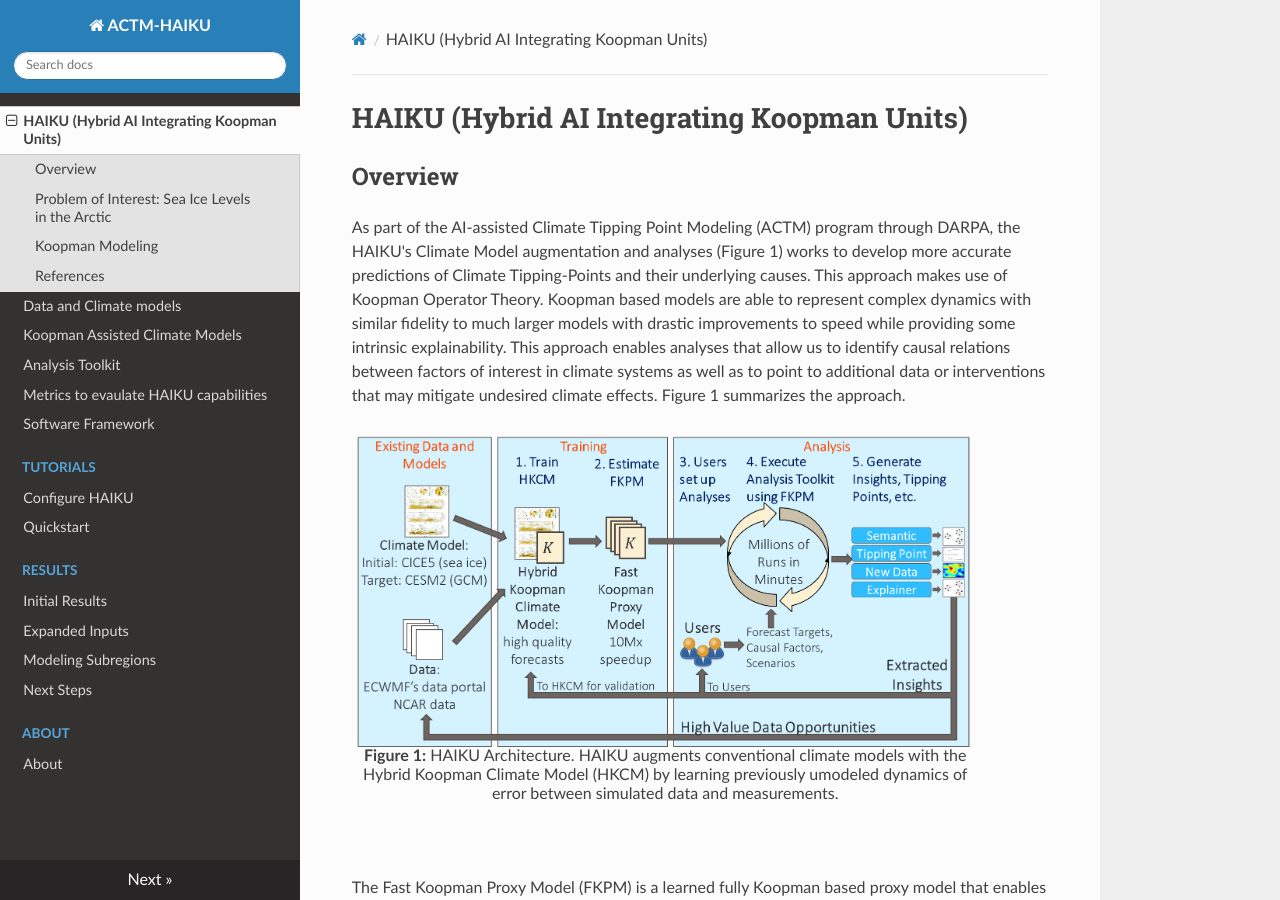
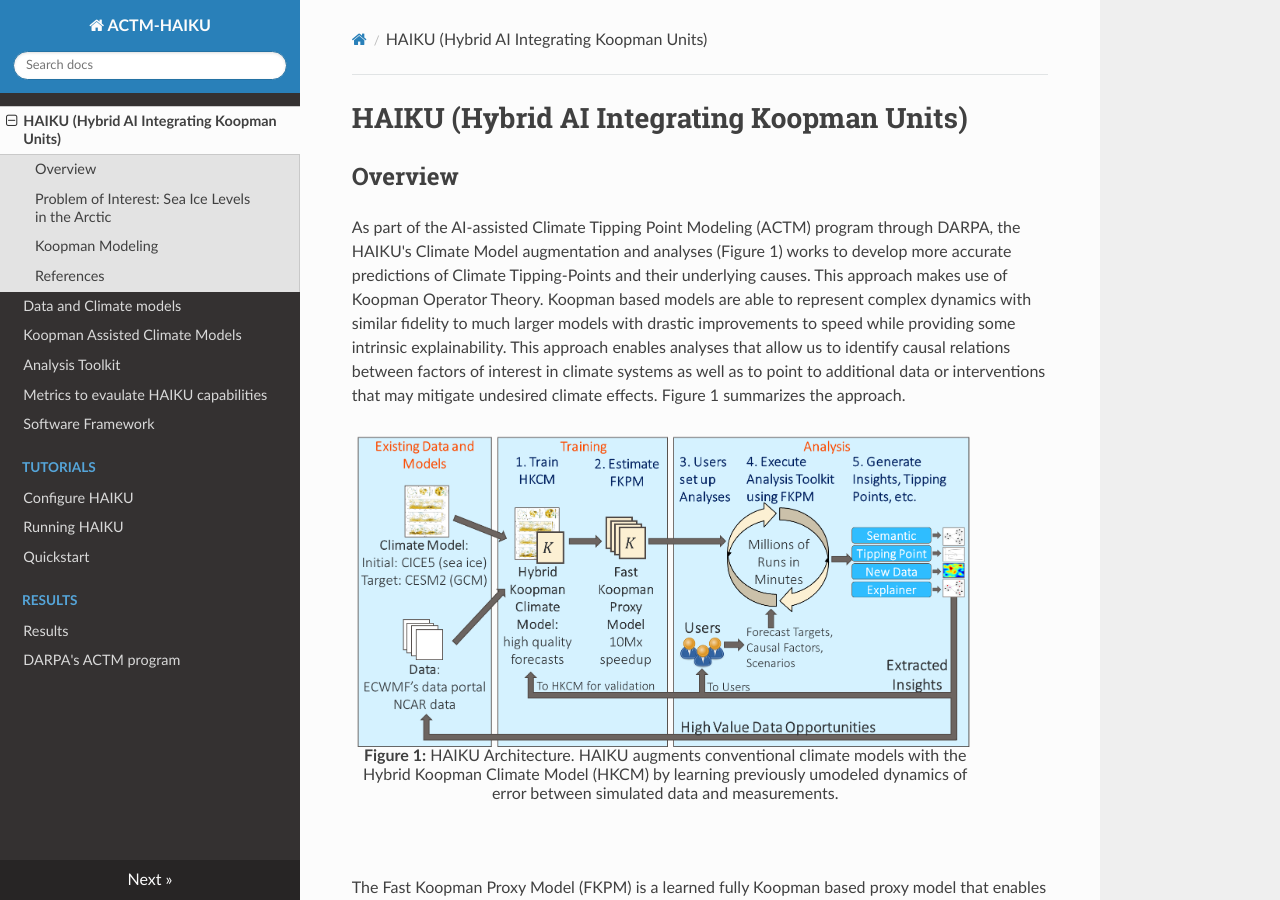
Before and after one commit to BAE-Systems-HAIKU/HAIKU, an MkDocs documentation site: the page built from docs/index.md, in a window 1280 px wide and 900 px high. Built offline with MkDocs 1.6.1, drawn with Linux system fonts in a browser that asks for light colours; nearby versions of some CDN libraries.

Commit message:
adding in mkdocs.yml update

```diff
--- a/mkdocs.yml
+++ b/mkdocs.yml
@@ -12,11 +12,8 @@
     - 'software_framework.md'
     - 'Tutorials':
         - 'Configure HAIKU': 'Tutorials/configure_haiku.md'
+        - 'Running HAIKU': 'Tutorials/running_the_code.md'
         - 'Quickstart': 'Tutorials/quickstart.md'
     - "Results":
-        - "Initial Results": 'Results/initial_motivation_results.md'
-        - "Expanded Inputs": 'Results/additional_variables_and_forcing.md'
-        - "Modeling Subregions": 'Results/modeling_subregions.md'
-        - "Next Steps": 'Results/next_steps.md'
-    - "About":
-        - "About": 'About/about.md'
+        - "Results": 'Results/initial_motivation_results.md'
+    - 'about.md'
```
